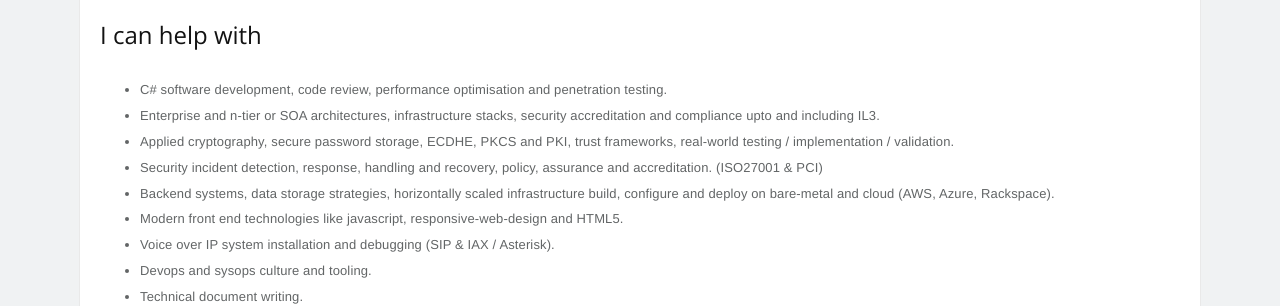
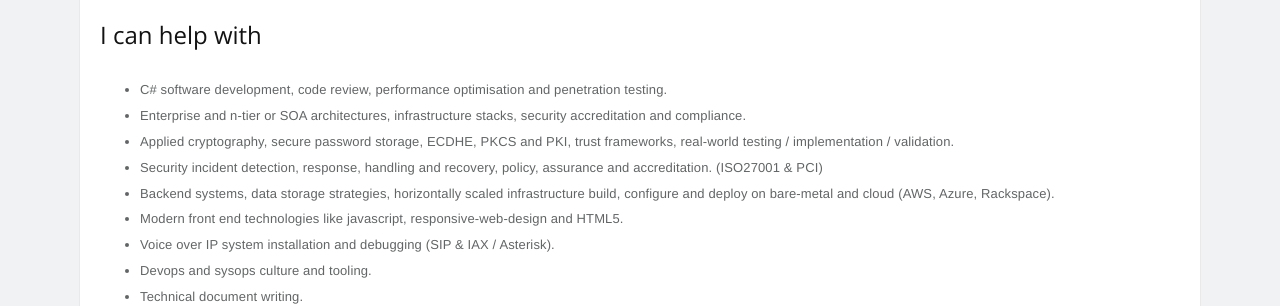
Before and after one commit to pingfu/pingfu.github.io, a Jekyll site: the page built from about.html, in a window 1280 px wide. Shown: the part 406-712 px from the top of the page. Built offline with Jekyll 4.4.1, drawn with Linux system fonts in a browser that asks for light colours; nearby versions of some CDN libraries.

Commit message:
removed old reference to business impact levels

```diff
--- a/about.html
+++ b/about.html
@@ -17,7 +17,7 @@ breadcrumb: About
 
 	<ul>
 		<li>C# software development, code review, performance optimisation and penetration testing.</li>
-		<li>Enterprise and n-tier or SOA architectures, infrastructure stacks, security accreditation and compliance upto and including IL3.</li>
+		<li>Enterprise and n-tier or SOA architectures, infrastructure stacks, security accreditation and compliance.</li>
 		<li>Applied cryptography, secure password storage, ECDHE, PKCS and PKI, trust frameworks, real-world testing / implementation / validation.</li>
 		<li>Security incident detection, response, handling and recovery, policy, assurance and accreditation. (ISO27001 &amp; PCI)</li>
 		<li>Backend systems, data storage strategies, horizontally scaled infrastructure build, configure and deploy on bare-metal and cloud (AWS, Azure, Rackspace).</li>
```
